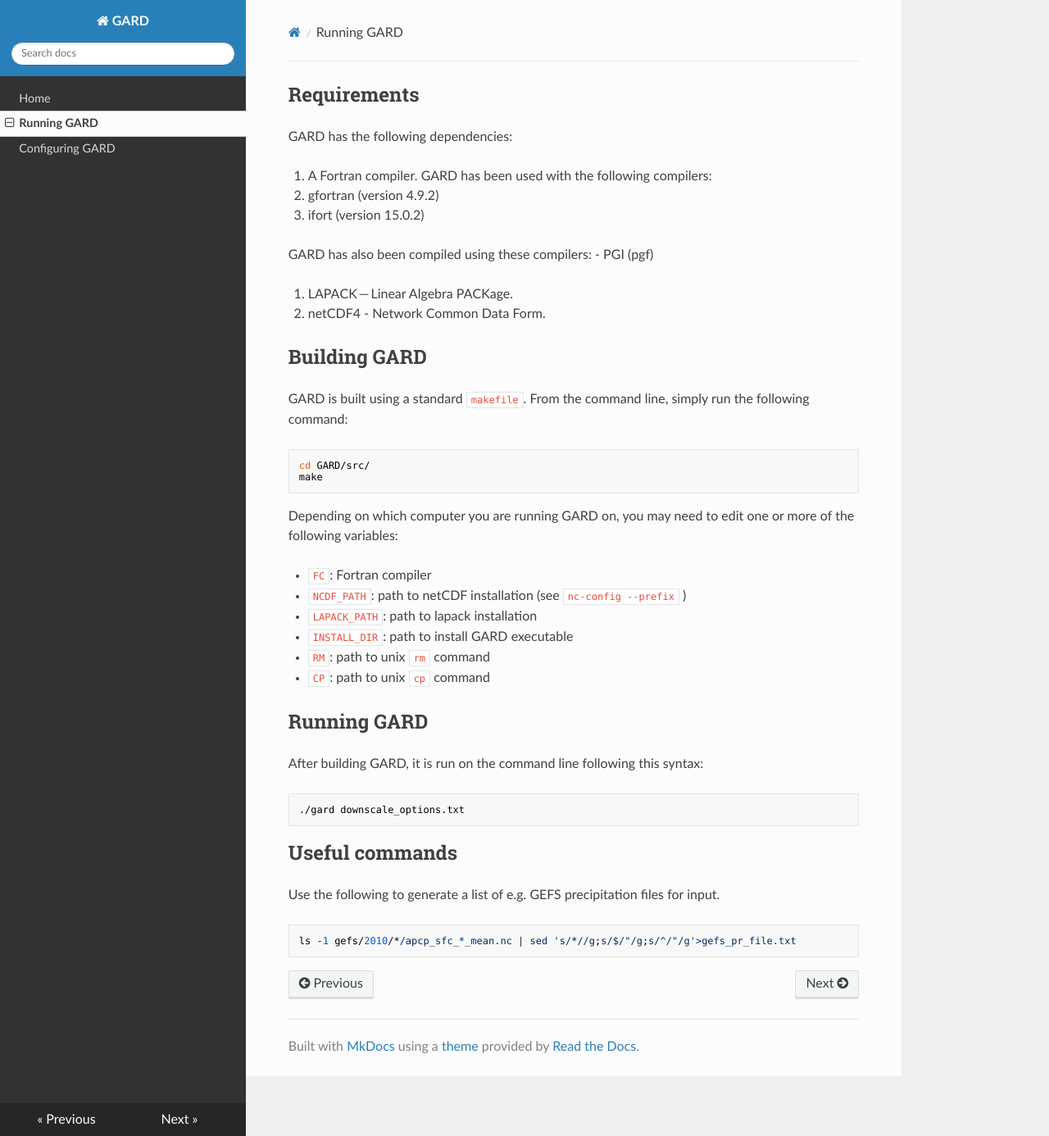
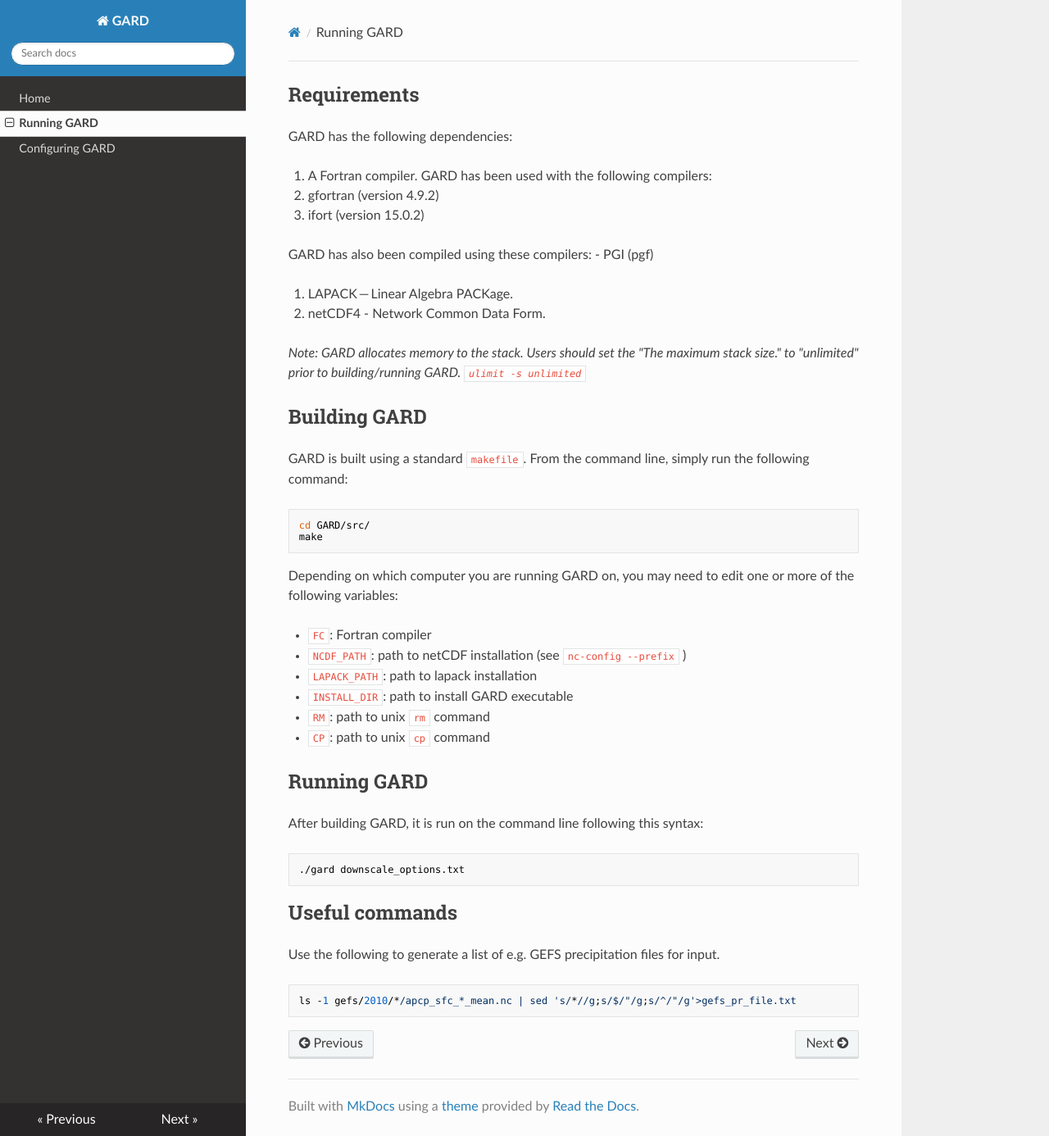
Before and after one commit to NCAR/GARD, an MkDocs documentation site: the page built from docs/running.md, in a window 1280 px wide and 1386 px high. Shown: the whole window at 82% size. Built offline with MkDocs 1.6.1, drawn with Linux system fonts in a browser that asks for light colours; nearby versions of some CDN libraries; old or Windows-style settings are respelled for this version of MkDocs.

Commit message:
add note about ulimit in GARD docs

```diff
--- a/docs/running.md
+++ b/docs/running.md
@@ -12,6 +12,8 @@
 
 1. LAPACK — Linear Algebra PACKage.
 1. netCDF4 - Network Common Data Form.
+
+*Note: GARD allocates memory to the stack. Users should set the "The maximum stack size." to "unlimited" prior to building/running GARD. `ulimit -s unlimited`*
 
 ## Building GARD
 
```
